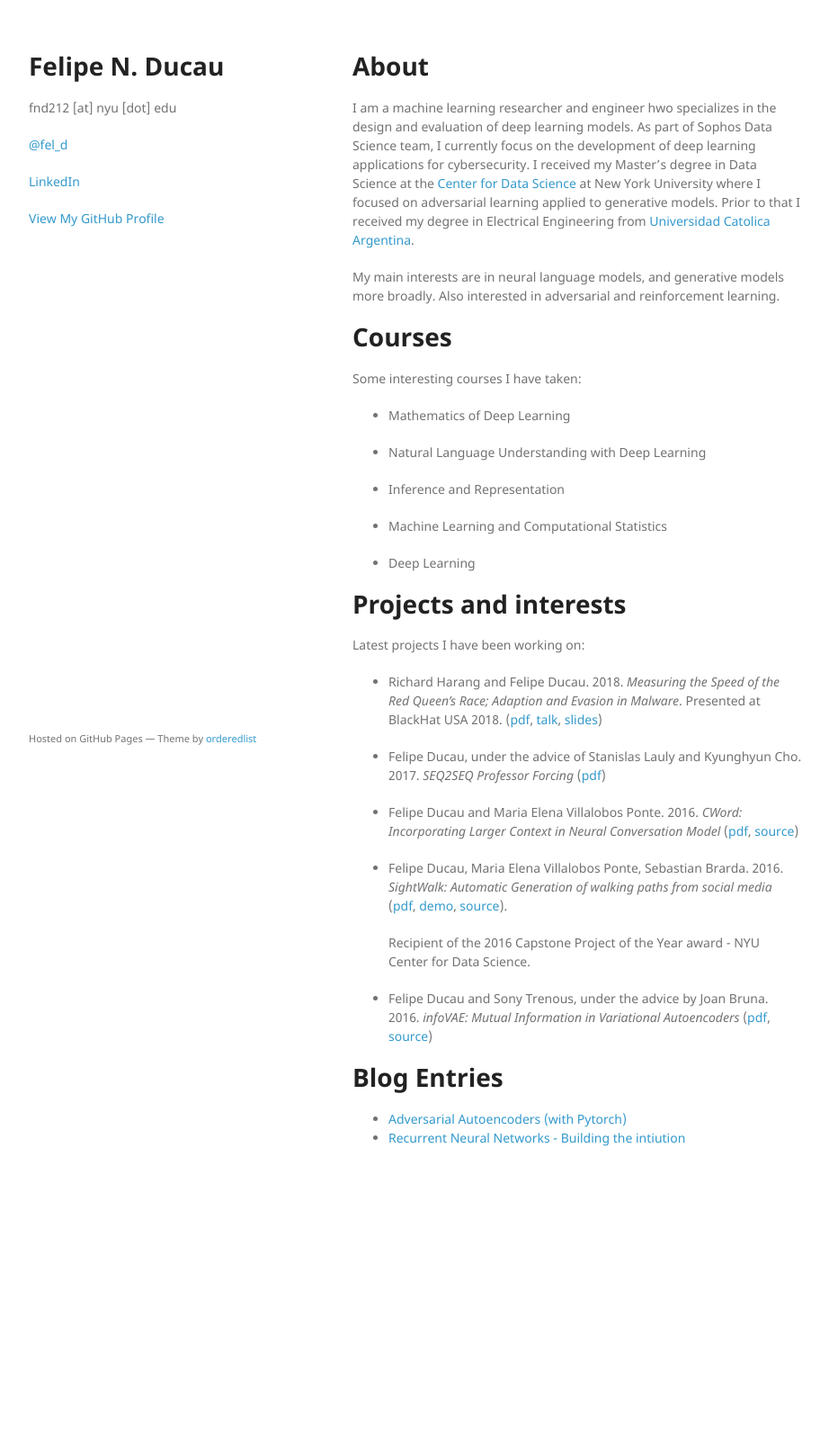
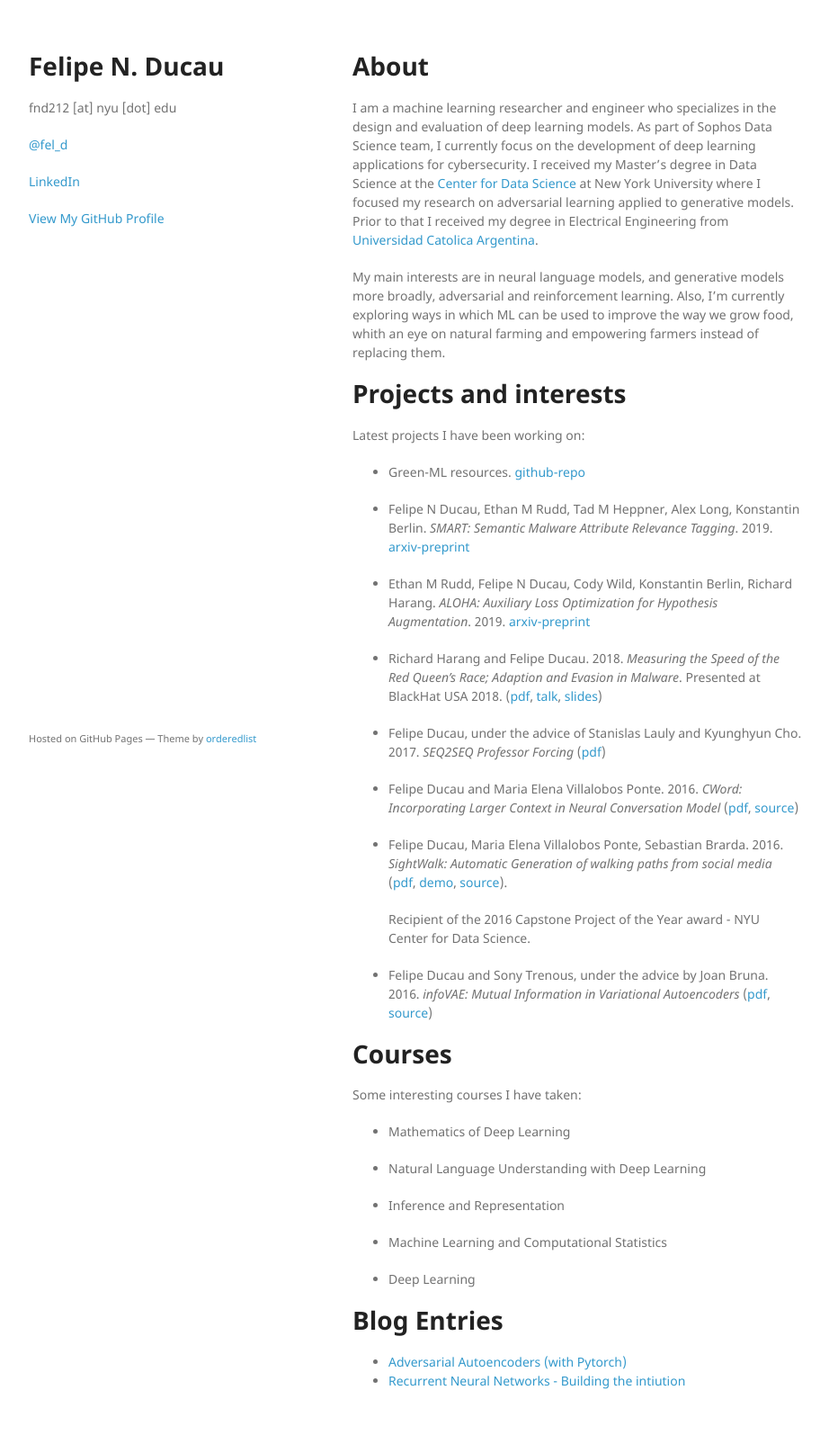
Before and after one commit to fducau/fducau.github.io, a Jekyll site: the page built from index.md, in a window 1280 px wide. Shown: the whole page at 90% size, without its empty margins (178-1100 px from the left). Built offline with Jekyll 4.4.1, drawn with Linux system fonts in a browser that asks for light colours; our own code applies the rules of GitHub Pages for plain Markdown files; before the commit the page ends 1345 px from its top, so only the background shows below that.

Commit message:
Update index.md

```diff
--- a/index.md
+++ b/index.md
@@ -3,9 +3,30 @@ layout: default
 ---
 
 # [](#header-2)About
-I am a machine learning researcher and engineer hwo specializes in the design and evaluation of deep learning models. As part of Sophos Data Science team, I currently focus on the development of deep learning applications for cybersecurity. I received my Master's degree in Data Science at the [Center for Data Science](http://cds.nyu.edu/) at New York University where I focused on adversarial learning applied to generative models. Prior to that I received my degree in Electrical Engineering from [Universidad Catolica Argentina](http://www.uca.edu.ar/index.php/site/index/es/uca/facultad-de-ciencias-fisicomatematicas-e-ingenieria/).
+I am a machine learning researcher and engineer who specializes in the design and evaluation of deep learning models. As part of Sophos Data Science team, I currently focus on the development of deep learning applications for cybersecurity. I received my Master's degree in Data Science at the [Center for Data Science](http://cds.nyu.edu/) at New York University where I focused my research on adversarial learning applied to generative models. Prior to that I received my degree in Electrical Engineering from [Universidad Catolica Argentina](http://www.uca.edu.ar/index.php/site/index/es/uca/facultad-de-ciencias-fisicomatematicas-e-ingenieria/).
 
-My main interests are in neural language models, and generative models more broadly. Also interested in adversarial and reinforcement learning.
+My main interests are in neural language models, and generative models more broadly, adversarial and reinforcement learning. Also, I'm currently exploring ways in which ML can be used to improve the way we grow food, whith an eye on natural farming and empowering farmers instead of replacing them.
+
+# [](#header-2)Projects and interests
+Latest projects I have been working on:
+
+- Green-ML resources. [github-repo](https://github.com/fducau/green)
+
+- Felipe N Ducau, Ethan M Rudd, Tad M Heppner, Alex Long, Konstantin Berlin. _SMART: Semantic Malware Attribute Relevance Tagging_. 2019. [arxiv-preprint](https://arxiv.org/abs/1905.06262)
+
+- Ethan M Rudd, Felipe N Ducau, Cody Wild, Konstantin Berlin, Richard Harang. _ALOHA: Auxiliary Loss Optimization for Hypothesis Augmentation_. 2019. [arxiv-preprint](https://arxiv.org/abs/1903.05700)
+
+- Richard Harang and Felipe Ducau. 2018. _Measuring the Speed of the Red Queen's Race; Adaption and Evasion in Malware_. Presented at BlackHat USA 2018. ([pdf](https://i.blackhat.com/us-18/Wed-August-8/us-18-Harang-Measuring-the-Speed-of-the-Red-Queens-Race-wp.pdf), [talk](https://www.blackhat.com/us-18/briefings/schedule/#measuring-the-speed-of-the-red-queens-race-adaption-and-evasion-in-malware-11214), [slides](https://i.blackhat.com/us-18/Wed-August-8/us-18-Harang-Measuring-the-Speed-of-the-Red-Queens-Race.pdf))
+
+- Felipe Ducau, under the advice of Stanislas Lauly and Kyunghyun Cho. 2017. _SEQ2SEQ Professor Forcing_ ([pdf](https://github.com/fducau/nmt/raw/adversarial_stable/seq2seq_professor_forcing.pdf))
+
+- Felipe Ducau and Maria Elena Villalobos Ponte. 2016. _CWord: Incorporating Larger Context in Neural Conversation Model_ ([pdf](https://github.com/fducau/CWord/blob/master/CWord_fnd212_mvp291.pdf), [source](https://github.com/fducau/CWord))
+
+- Felipe Ducau, Maria Elena Villalobos Ponte, Sebastian Brarda. 2016. _SightWalk: Automatic Generation of walking paths from social media_ ([pdf](https://github.com/fducau/sightwalk/blob/master/SightWalk_Final_Report.pdf), [demo](http://www.youtube.com/watch?v=GAvCeND9iRI), [source](https://github.com/fducau/sightwalk)).
+
+   Recipient of the 2016 Capstone Project of the Year award - NYU Center for Data Science.
+
+- Felipe Ducau and Sony Trenous, under the advice by Joan Bruna. 2016. _infoVAE: Mutual Information in Variational Autoencoders_ ([pdf](https://github.com/fducau/infoVAE/blob/master/Mutual%20Information%20in%20Variational%20Autoencoders.pdf), [source](https://github.com/fducau/infoVAE))
 
 #  [](#header-2)Courses
 Some interesting courses I have taken:
```
Also changed, not shown: other parts of index.md (+0 -16 lines).
